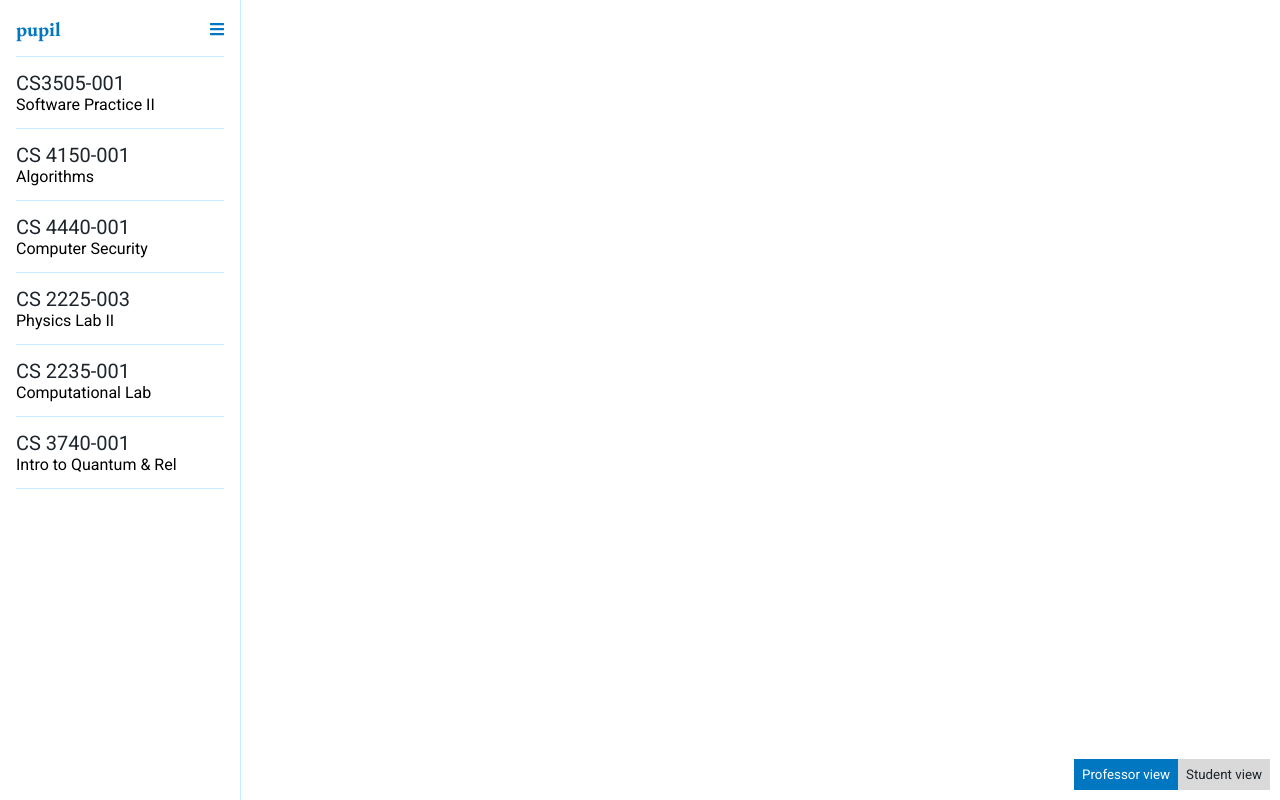
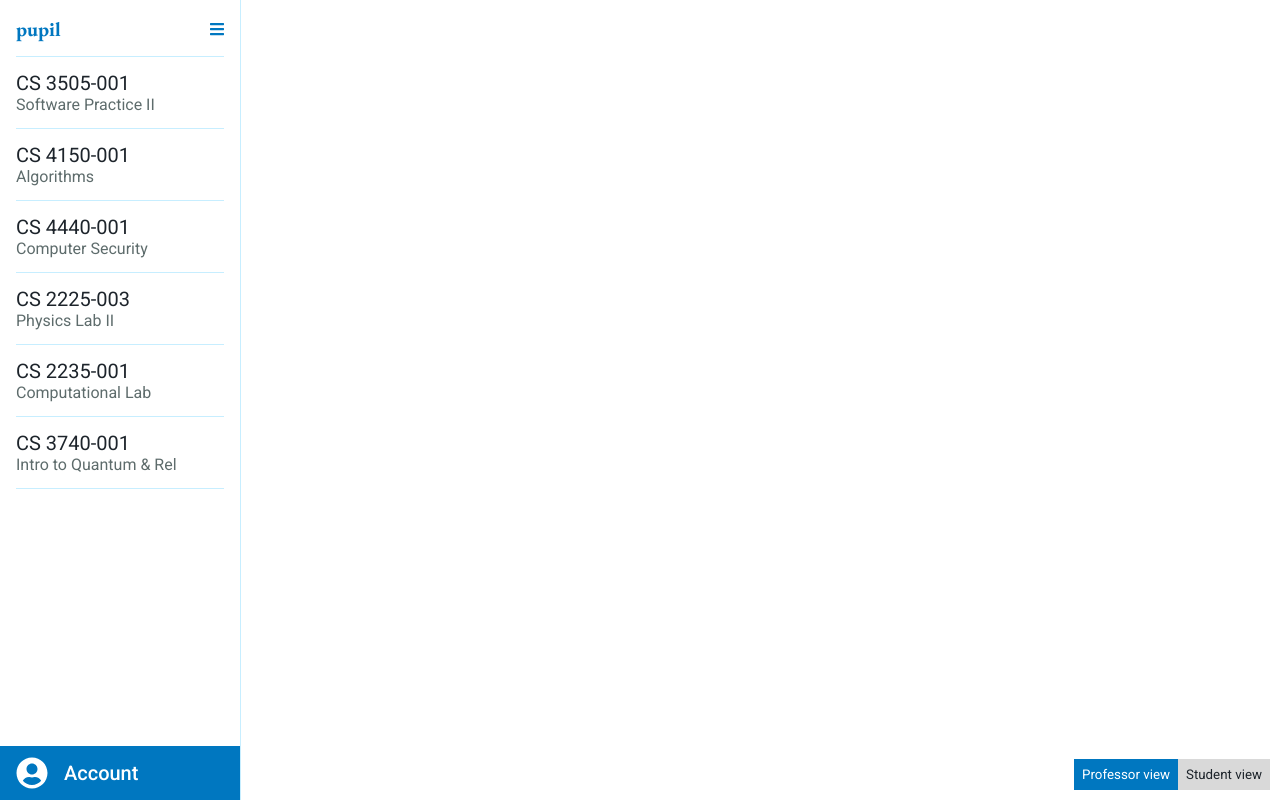
Before and after one commit to PUPILorg/pupil-frontend, a React (Create React App) app: page / in a window 1280 px wide. Built offline with nearby package versions, Linux system fonts and the light colour scheme.

Commit message:
Add account card to sidebar

```diff
--- a/src/App.js
+++ b/src/App.js
@@ -5,9 +5,9 @@ import {useSelector} from "react-redux";
 import Sidebar from "./components/sidebar/Sidebar";
 import UnknownPage from "./views/unknownPage/UnknownPage";
 import { library } from '@fortawesome/fontawesome-svg-core'
-import { faBars } from '@fortawesome/free-solid-svg-icons'
+import { faBars, faUserCircle } from '@fortawesome/free-solid-svg-icons'
 
-library.add(faBars)
+library.add(faBars, faUserCircle)
 
 function App() {
     const view = useSelector((state) => state.view.value);
--- /dev/null
+++ b/src/components/accountCard/AccountCard.css
@@ -0,0 +1,26 @@
+.account-card-container{
+    display: flex;
+    justify-content: flex-start;
+    align-items: center;
+    position: fixed;
+    left: 0;
+    bottom: 0;
+    background-color: #0077C0;
+    width: 240px;
+    height: 54px;
+    padding: 16px;
+    box-sizing: border-box;
+    cursor: pointer;
+}
+
+.user-icon{
+    color: #FFFFFF;
+}
+
+.account-card-text{
+    font-size: 20px;
+    font-family: "Roboto", Roboto, sans-serif;
+    font-weight: 500;
+    color: #FFFFFF;
+    margin-left: 16px;
+}
--- /dev/null
+++ b/src/components/accountCard/AccountCard.js
@@ -0,0 +1,20 @@
+import React from "react";
+import {FontAwesomeIcon} from "@fortawesome/react-fontawesome";
+import "./AccountCard.css";
+import {useNavigate} from "react-router-dom";
+
+export default function AccountCard(){
+    let navigate = useNavigate();
+
+    return(
+        <div
+            className="account-card-container"
+            onClick={() => {
+                navigate("/account");
+            }}
+        >
+            <FontAwesomeIcon icon="user-circle" size="2x" className="user-icon"/>
+            <p className="account-card-text">Account</p>
+        </div>
+    )
+}
--- a/src/components/sidebar/Sidebar.js
+++ b/src/components/sidebar/Sidebar.js
@@ -5,6 +5,7 @@ import "./Sidebar.css";
 import {FontAwesomeIcon} from "@fortawesome/react-fontawesome";
 import SidebarCourse from "../sidebarCourse/SidebarCourse";
 import {kebabCase} from "../../functions/kebabCase";
+import AccountCard from "../accountCard/AccountCard";
 
 export default function Sidebar() {
 
@@ -19,7 +20,7 @@ export default function Sidebar() {
                     return <SidebarCourse key={id} courseSectionRoute={kebabCase(courseSection)} courseSectionName={courseSection} description={description}/>
                 })}
             </div>
-
+            <AccountCard />
         </nav>
     )
 }
--- a/src/components/sidebar/fakeClasses.js
+++ b/src/components/sidebar/fakeClasses.js
@@ -1,7 +1,7 @@
 export const fakeClasses = [
     {
         id: 0,
-        courseSection: "CS3505-001",
+        courseSection: "CS 3505-001",
         description: "Software Practice II"
     },
     {
--- a/src/components/sidebarCourse/SidebarCourse.css
+++ b/src/components/sidebarCourse/SidebarCourse.css
@@ -11,10 +11,11 @@
     color: #1D242B;
 }
 
+.sidebar-course-description{
+    margin: 0;
+    color: #5E6C6C;
+}
+
 .sidebar-course-active{
     color: #0077C0;
 }
-
-.sidebar-course-description{
-    margin: 0;
-}
```
